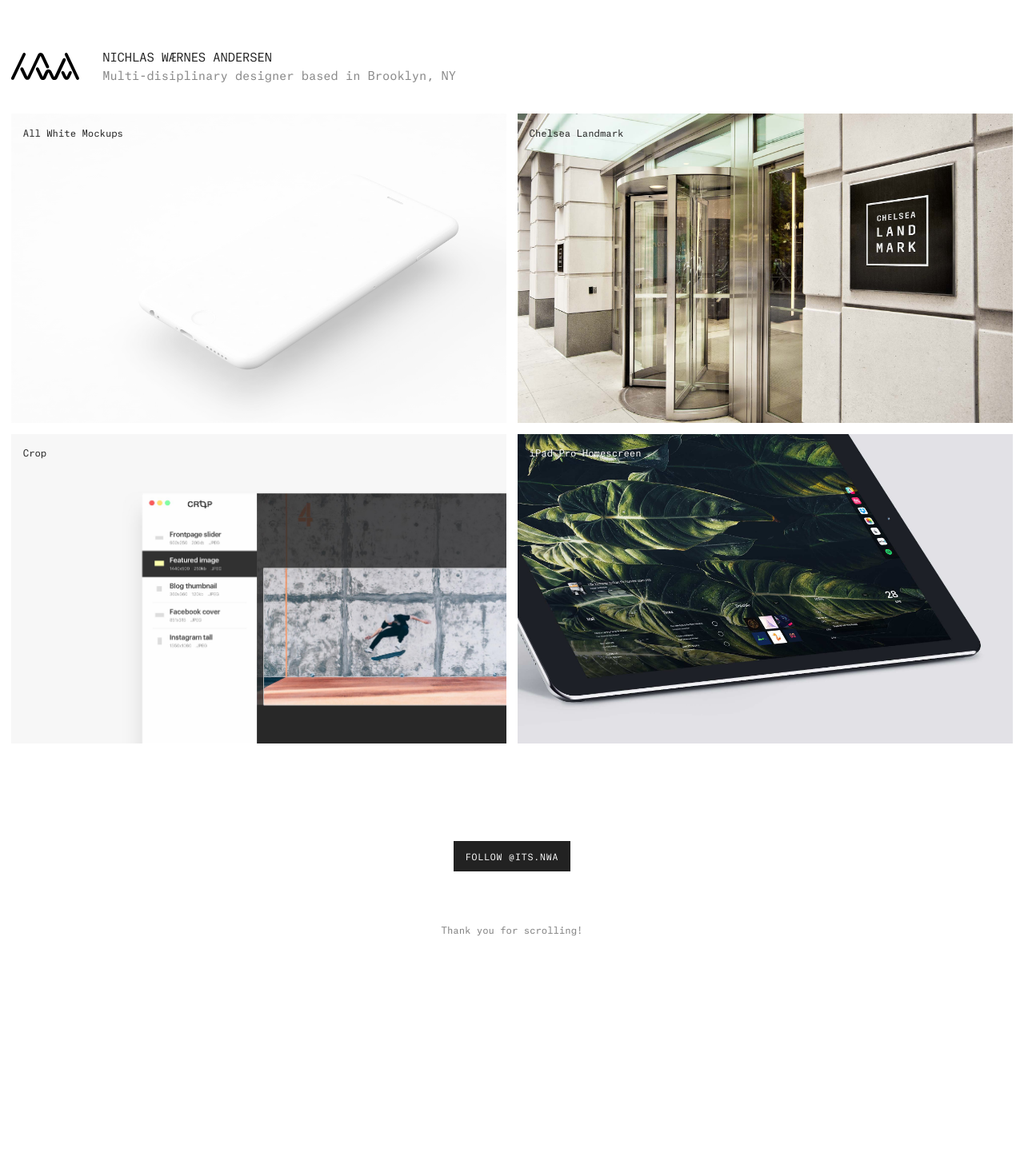
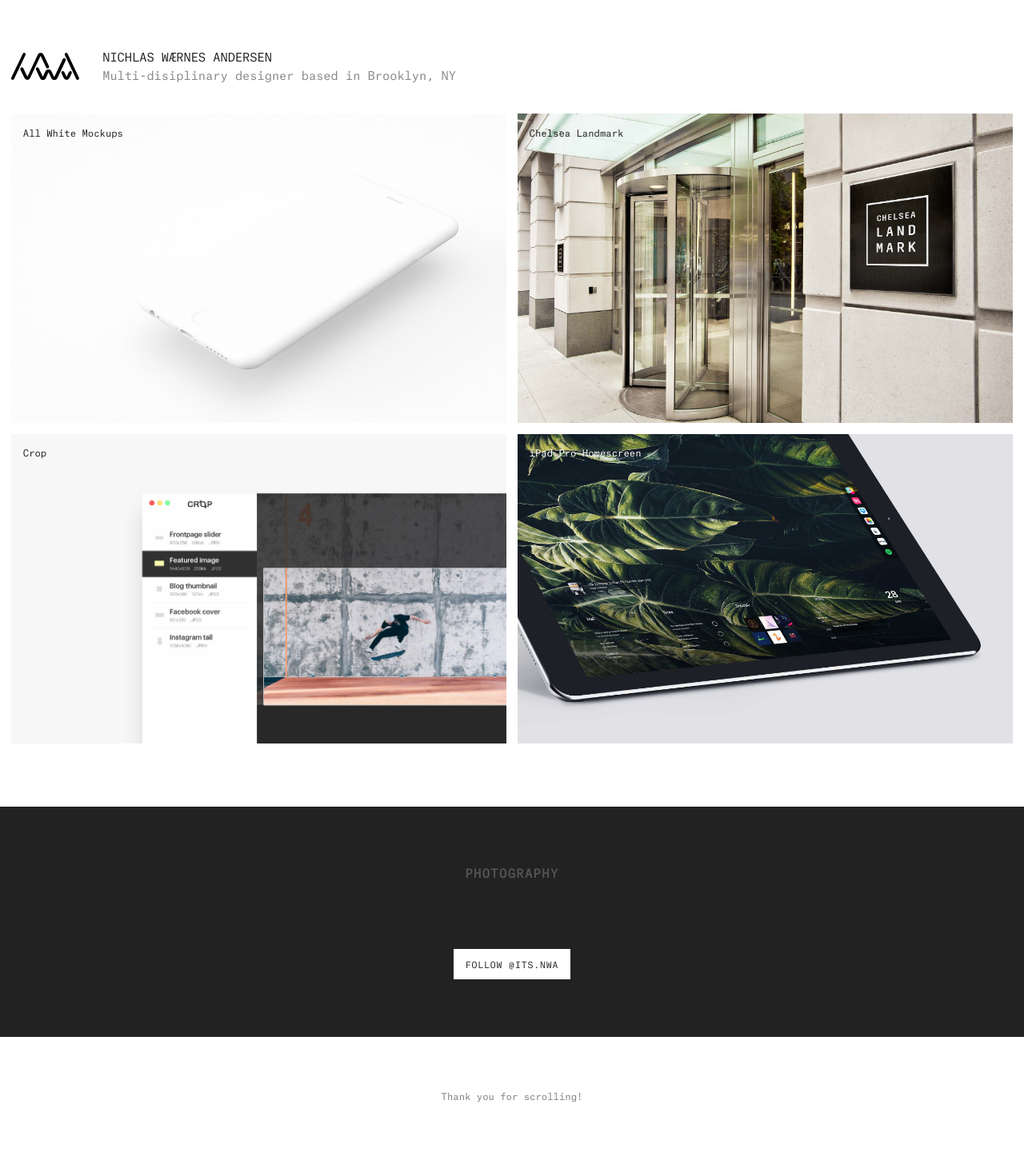
Before and after one commit to itsnwa/portfolio, a Jekyll site: the page built from index.html, in a window 1280 px wide. Shown: the whole page at 80% size. Built offline with Jekyll 4.4.1, drawn with Linux system fonts in a browser that asks for light colours; a script that is not in the unit is left out; before the commit the page ends 1243 px from its top, so only the background shows below that.

Commit message:
Changed to css3 columns for instagram posts.

```diff
--- a/_includes/instagram.html
+++ b/_includes/instagram.html
@@ -1,4 +1,5 @@
 <section class="section instagram">
+  <h2>photography</h2>
   <div class="instagram-container"></div>
   <a href="https://instagram.com/its.nwa" class="button">Follow @its.nwa</a>
 </section>
--- a/css/style.scss
+++ b/css/style.scss
@@ -67,7 +67,6 @@
 
   &:hover {
     border: none;
-    padding: 1.2em 1.8em;
     background-color: lighten($black, 5);
   }
 
@@ -145,7 +144,7 @@
   section.work {
     display: flex;
     flex-wrap: wrap;
-    padding: 0 .5em;
+    padding: 0 .5em 5em .5em;
 
     .project {
       @include aspect-ratio(16, 10);
@@ -184,18 +183,29 @@
   }
 
   section.instagram {
-    padding: 5em .5em 0 .5em;
+    padding: 5em 1em 5em 1em;
     display: flex;
     flex-direction: column;
+    background-color: $black;
+
+    h2 {
+      color: lighten($black, 20);
+      align-self: center;
+      text-transform: uppercase;
+      font-size: 1em;
+      letter-spacing: .1em;
+      padding-bottom: 3em;
+    }
 
     .instagram-container {
       padding-bottom: 3em;
-      display: flex;
-      flex-wrap: wrap;
+      column-count: 3;
+      column-width: calc(33.333% - 1em);
+      column-gap: 1em;
 
       .instagram-post {
-        margin: .5em;
-        width: calc(33.333% - 1em);
+        padding-bottom: 1em;
+        display: inline-block;
 
         img {
           width: 100%;
@@ -211,7 +221,14 @@
     }
 
     .button {
+      background-color: $white;
+      color: $black;
       align-self: center;
+
+      &:hover {
+        background-color: darken($white, 5);
+      }
+
     }
 
   }
@@ -367,13 +384,8 @@
     section.instagram {
 
       .instagram-container {
-
-        .instagram-post {
-          margin: .5em;
-          width: calc(50% - 1em);
-
-        }
-
+        column-count: 2;
+        column-width: calc(50% - 1em);
       }
 
     }
@@ -388,13 +400,8 @@
     section.instagram {
 
       .instagram-container {
-
-        .instagram-post {
-          margin: .5em;
-          width: calc(25% - 1em);
-
-        }
-
+        column-count: 4;
+        column-width: calc(25% - 1em);
       }
 
     }
```
